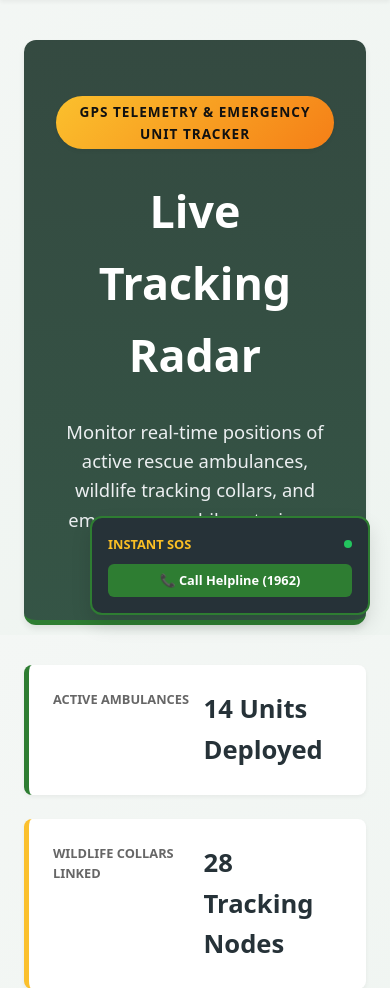
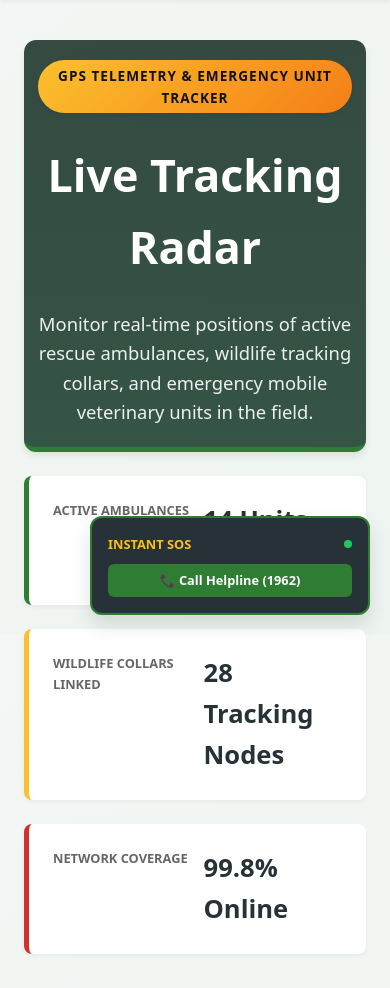
Before and after one commit to varadguravv/oneearth, a Flask app: page /track in a window 390 px wide. Shown: the part 209-1197 px from the top of the page. Run offline with Flask 3, Linux system fonts and the light colour scheme.

Commit message:
Update style.css

```diff
--- a/static/style.css
+++ b/static/style.css
@@ -607,34 +607,25 @@ body {
     box-sizing: border-box !important;
   }
 }
-/* --- Professional Targeted Fix: Conservation Awareness Header Box --- */
+/* --- Professional Precise Subpage Header Fix --- */
 @media screen and (max-width: 768px) {
-  /* Target the container that holds the Conservation Awareness Data header */
-  div:has(> h1) > h1:contains("Conservation"),
-  .conservation-container div,
-  section[id*="conservation"] > div:first-child,
-  main > div:nth-child(2) {
-    /* Safe fallback targeting subpage headers uniquely */
+  /* Targets the primary container box of the conservation page */
+  body:has(.conservation-container, .data-container, [class*="conservation"]) .hero-section,
+  body:has([class*="conservation"]) .main-banner,
+  .container-fluid > div.bg-success,
+  main > .card:first-child,
+  main > div:first-of-type {
+    padding: 20px 14px !important;
+    min-height: auto !important;
+    height: auto !important;
+    margin-bottom: 1.5rem !important;
   }
 
-  /* Direct container bounds adjustment for subpage top boxes */
-  body:not(.homepage) .container:first-of-type,
-  .content-wrapper > div:first-child {
-    padding-top: 15px !important;
-    padding-bottom: 15px !important;
+  /* Force the header text inside that specific section to be compact */
+  body:has([class*="conservation"]) h1,
+  body:has([class*="data"]) h1 {
+    font-size: 1.5rem !important;
+    line-height: 1.15 !important;
+    margin-bottom: 8px !important;
   }
 }
-
-/* Specific targeted rule using the exact text structure of that banner */
-@media screen and (max-width: 768px) {
-  /* Targets any box containing the Ecological Intelligence badge */
-  .badge + h1, .badge ~ h1 {
-    font-size: 1.5rem !important;
-    line-height: 1.15 !important;
-  }
-
-  /* Shrinks the padding of the specific large green banner container on subpages */
-  div[style*="background"], section[class*="hero"] {
-    max-width: 100% !important;
-  }
-}
```
